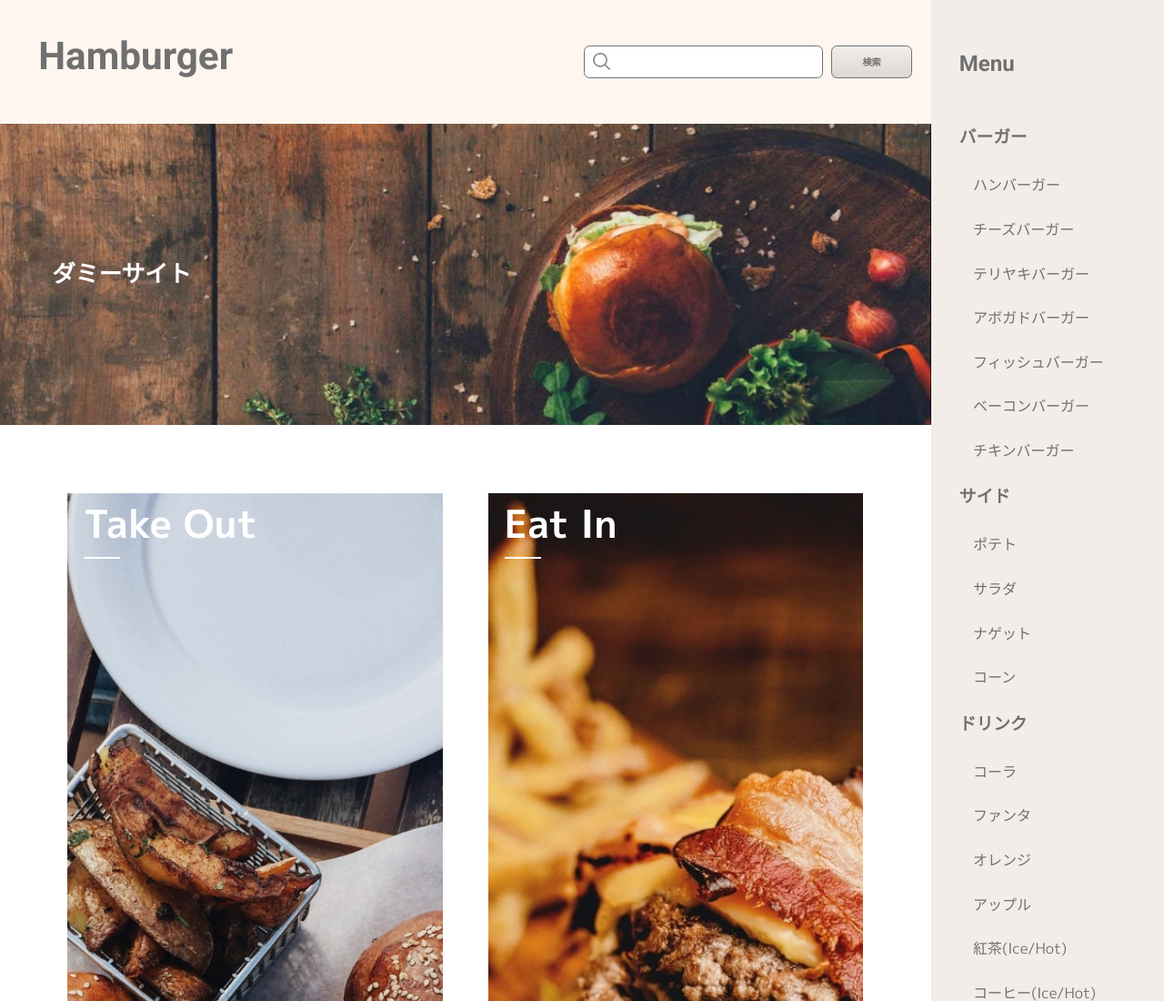
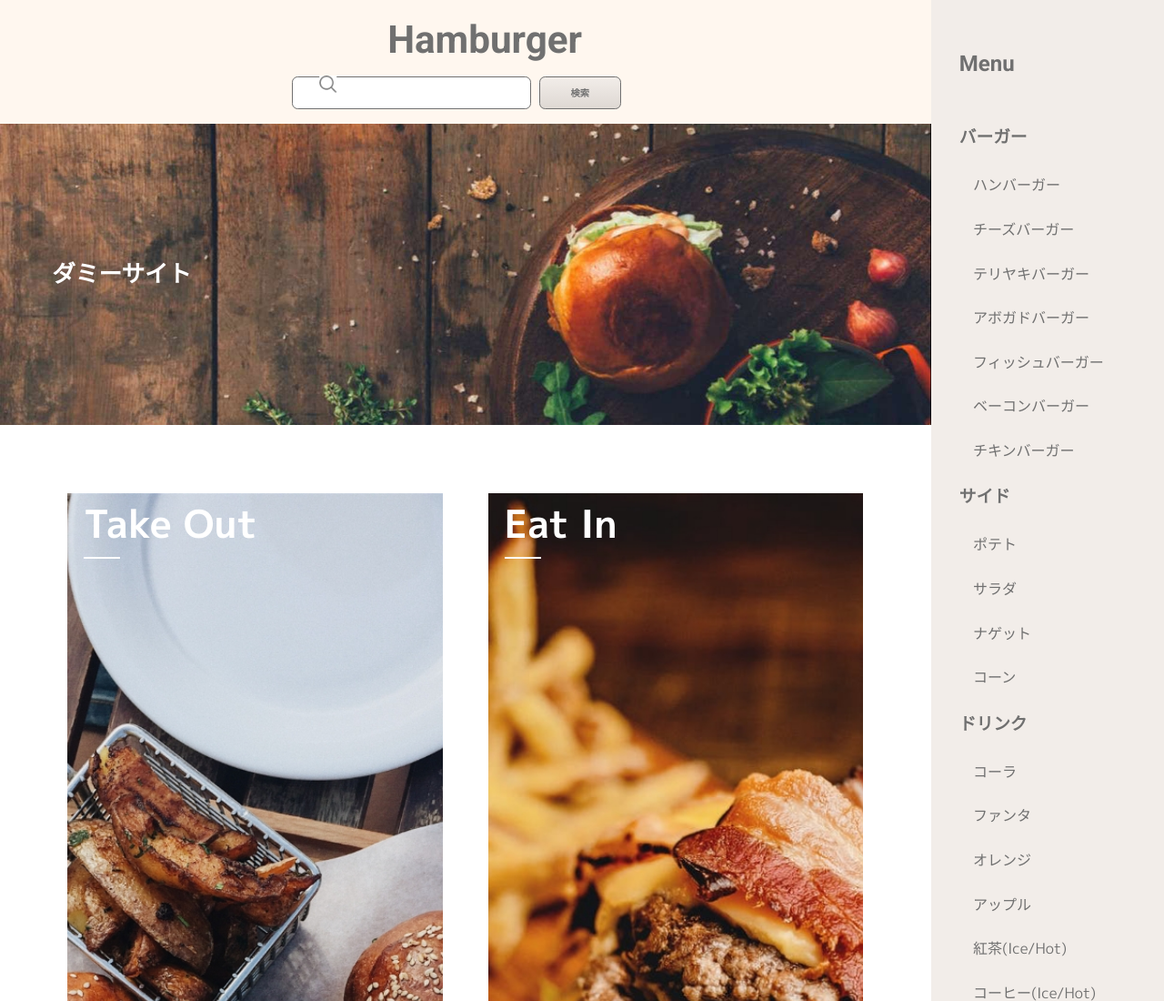
Before and after one commit to ebimatreshka/Hamburger-site, a plain HTML site: page index.html in a window 1280 px wide. Shown: the top 1100 px of the page at 91% size. Drawn offline with Linux system fonts and the light colour scheme; some packages are replaced by stand-ins of ours.

Commit message:
header修正

```diff
--- a/scss/object/component/_unit.scss
+++ b/scss/object/component/_unit.scss
@@ -32,10 +32,11 @@
         flex-direction:  column;
         justify-content: center;
         align-items: center;
+
         //pc1025px(横並び 左右に均等配置)
-        @include m.pc {
-            justify-content: space-between;
-            flex-direction: row;
-        }
+    //     @include m.pc {
+    //         justify-content: space-between;
+    //         flex-direction: row;
+    //     }
     }
 }
--- a/scss/object/project/_header.scss
+++ b/scss/object/project/_header.scss
@@ -9,6 +9,7 @@
         // margin-left: 3.3vw;;
         font-weight: 900;
         line-height: 1.325;
+        text-align: center;
         // font-size:   3.3vw;
         @include m.tablet {
             font-size: 3.448vw;
--- a/scss/object/project/_search-form.scss
+++ b/scss/object/project/_search-form.scss
@@ -8,6 +8,7 @@
 .p-search-form {
     display: flex;
     position: relative;  //虫眼鏡入れるため
+    justify-content: center;
     //虫眼鏡の画像を擬似要素で
     &::before {
         content:    "";
@@ -16,8 +17,8 @@
         background: url(./../../../images/glass.jpg) no-repeat center  center / auto 80%;
         display:    inline-block;
         position:   absolute;
-        top:        50%;
-        left:       20px;
+        top:        25%;
+        left:       40px;
         transform:  translateY(-50%) translateX(-50%);    //虫眼鏡の高さを半分マイナス上にずらすと、縦の中央配置
         }
     //検索ボックスの色、幅、高さ、余白定義
```
Also changed, not shown: css/style.css, css/style.min.css, 2 other files.
